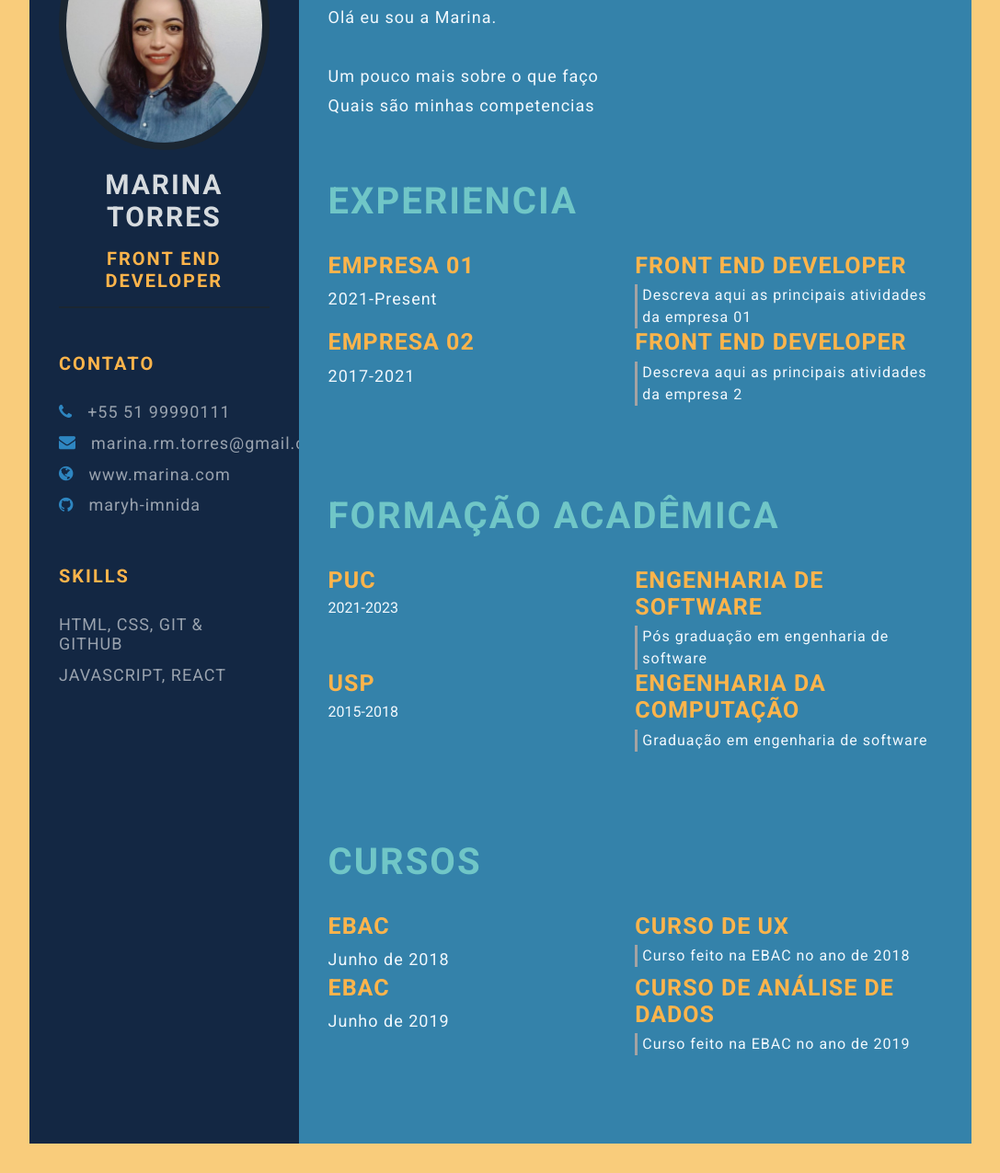
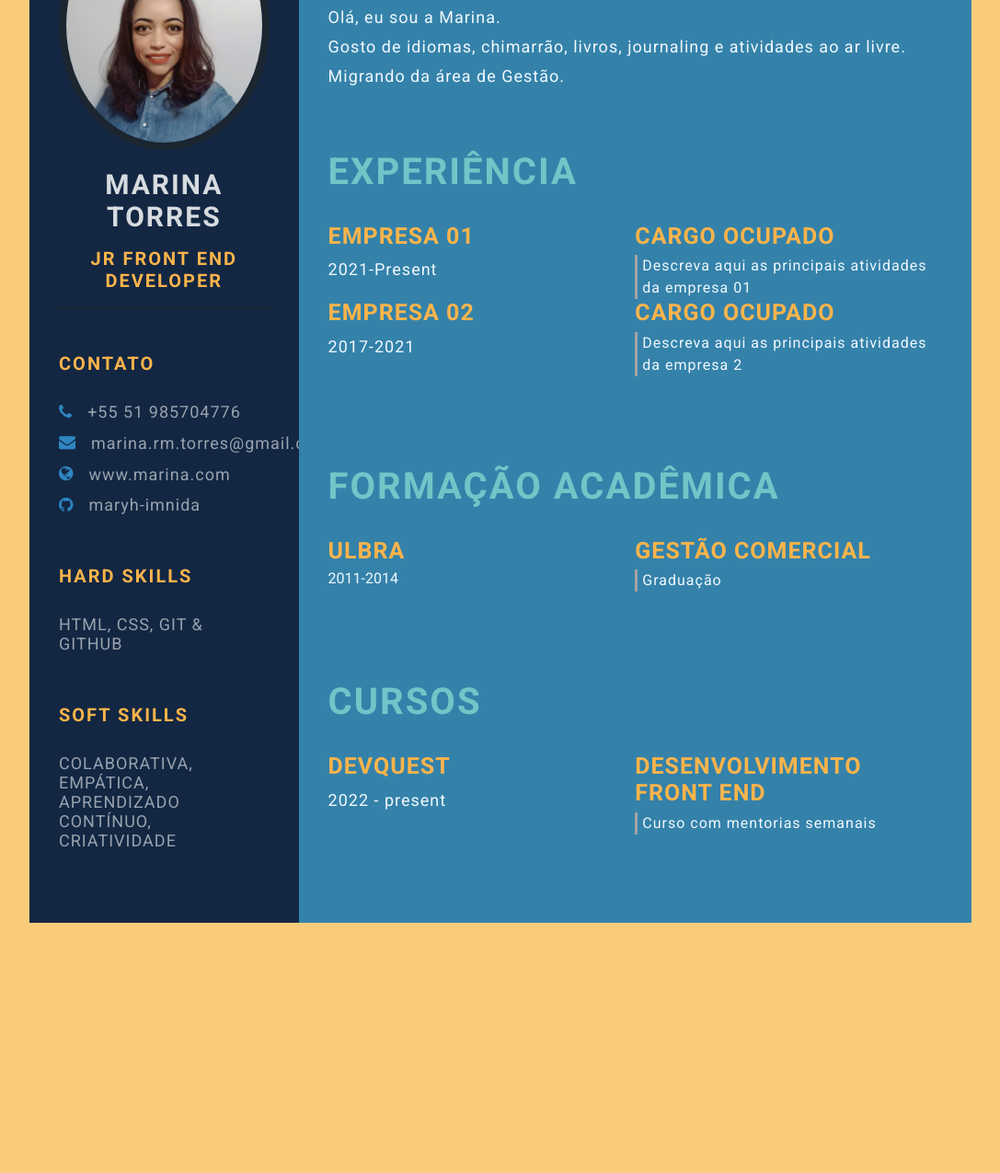
Before and after one commit to Maryh-imnida/devweekgit.github.io, a plain HTML site: page index.html in a window 1280 px wide. Shown: the part 172-1447 px from the top of the page at 92% size, without its empty margins (96-1183 px from the left). After the commit the page ends 1207 px from the top, so only its background shows below. Drawn offline with Linux system fonts and the light colour scheme.

Commit message:
add courses

```diff
--- a/index.html
+++ b/index.html
@@ -25,25 +25,33 @@
                 <div class="profile">
                     <img class="profile-image" src="img/profile-image.jpeg" alt="Profile image">
                     <p class="name">Marina Torres</p>
-                    <p class="profession">Front End Developer</p>
+                    <p class="profession">Jr Front End Developer</p>
                 </div>
                 <div class="contact-info">
                     <p class="left-title">Contato</p>
                     <ul>
-                        <li><i class="fa fa-phone"></i>+55 51 99990111</li>
+                        <li><i class="fa fa-phone"></i>+55 51 985704776</li>
                         <li><i class="fa fa-envelope"></i>marina.rm.torres@gmail.com</li>
                         <li><i class="fa fa-globe"></i>www.marina.com</li>
                         <li><i class="fa fa-github"></i>maryh-imnida</li>
                     </ul>
                 </div>
                 <div class="skills">
-                    <p class="left-title">Skills</p>
+                    <p class="left-title">Hard Skills</p>
                     <ul>
                         <li>
                             <p>Html, CSS, Git & Github</p>
                         </li>
+                        <!-- <li>
+                            <p>Javascript, React</p>
+                        </li> -->
+                    </ul>
+                </div>
+                <div class="skills">
+                    <p class="left-title">Soft Skills</p>
+                    <ul>
                         <li>
-                            <p>Javascript, React</p>
+                            <p>Colaborativa, empática, aprendizado contínuo, criatividade</p>
                         </li>
                     </ul>
                 </div>
@@ -54,21 +62,22 @@
                 <section class="about gap">
                     <div class="right-title">Sobre Mim</div>
                     <p class="about-me-contents">
-                        Olá eu sou a Marina.<br>
-                        <br> Um pouco mais sobre o que faço
-                        <br> Quais são minhas competencias
+                        Olá, eu sou a Marina.<br> Gosto de idiomas, chimarrão, livros, journaling e  atividades ao ar livre.
+
+                        <br>Migrando da área de Gestão.<br>
+                        <!-- <br> Quais são minhas competências<br> -->
                     </p>
                 </section>
 
             <section class="experience gap">
-                <div class="right-title">Experiencia</div>
+                <div class="right-title">Experiência</div>
                 <div class="experience-contents">
                     <div class="exp-left">
                         <p class="exp-company-name">Empresa 01</p>
                         <p class="exp-time-period">2021-Present</p>
                     </div>
                     <div class="exp-right">
-                        <p class="exp-position">Front End Developer</p>
+                        <p class="exp-position">Cargo ocupado</p>
                         <p class="exp-desc">
                             Descreva aqui as principais atividades da empresa 01
                         </p>
@@ -78,7 +87,7 @@
                         <p class="exp-time-period">2017-2021</p>
                     </div>
                     <div class="exp-right">
-                        <p class="exp-position">Front End Developer</p>
+                        <p class="exp-position">Cargo ocupado</p>
                         <p class="exp-desc">
                             Descreva aqui as principais atividades da empresa 2
                         </p>
@@ -89,24 +98,24 @@
                 <div class="right-title">Formação Acadêmica</div>
                 <div class="education-contents">
                     <div class="education-left">
-                        <p class="education-school-name">PUC</p>
-                        <p class="education-time-period">2021-2023</p>
+                        <p class="education-school-name">ULBRA</p>
+                        <p class="education-time-period">2011-2014</p>
                     </div>
                     <div class="education-right">
-                        <p class="education-subject">Engenharia de Software</p>
+                        <p class="education-subject">Gestão Comercial</p>
                         <p class="education-desc">
-                            Pós graduação em engenharia de software
+                            Graduação
                         </p>
                     </div>
                     <div class="education-left">
-                        <p class="education-school-name">USP</p>
+                        <!-- <p class="education-school-name">USP</p>
                         <p class="education-time-period">2015-2018</p>
                     </div>
                     <div class="education-right">
                         <p class="education-subject">Engenharia da Computação</p>
                         <p class="education-desc">
                             Graduação em engenharia de software
-                        </p>
+                        </p> -->
                     </div>
                 </div>
             </section>
@@ -114,24 +123,24 @@
                 <div class="right-title">Cursos</div>
                 <div class="awards-contents">
                     <div class="awards-left">
-                        <p class="awards-company-name">EBAC</p>
-                        <p class="awards-time-period">Junho de 2018</p>
+                        <p class="awards-company-name">DevQuest</p>
+                        <p class="awards-time-period">2022 - present</p>
                     </div>
                      <div class="awards-right">
-                        <p class="awards-name">Curso de UX</p>
+                        <p class="awards-name">Desenvolvimento Front End</p>
                         <p class="awards-desc">
-                          Curso feito na EBAC no ano de 2018
+                            Curso com mentorias semanais
                          </p>
                      </div>
                      <div class="awards-left">
-                        <p class="awards-company-name">EBAC</p>
-                        <p class="awards-time-period">Junho de 2019</p>
+                        <!-- <p class="awards-company-name">Nome da empresa</p>
+                        <p class="awards-time-period">Período</p> -->
                     </div>
                      <div class="awards-right">
-                        <p class="awards-name">Curso de Análise de Dados</p>
+                        <!-- <p class="awards-name">Nome do curso</p>
                         <p class="awards-desc">
-                          Curso feito na EBAC no ano de 2019
-                         </p>
+                          Descrição do curso e ano em que foi realizado
+                         </p> -->
                      </div>
                 </div>
             </section>
```
